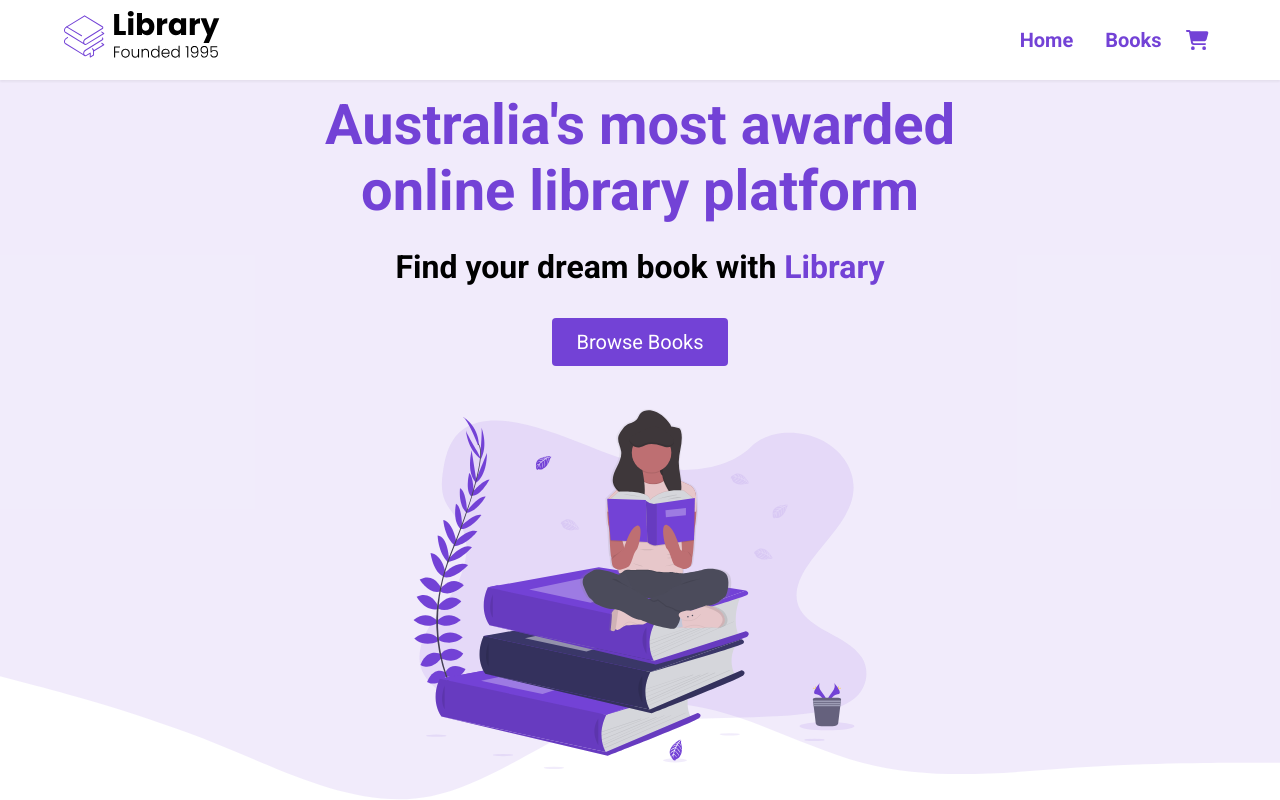
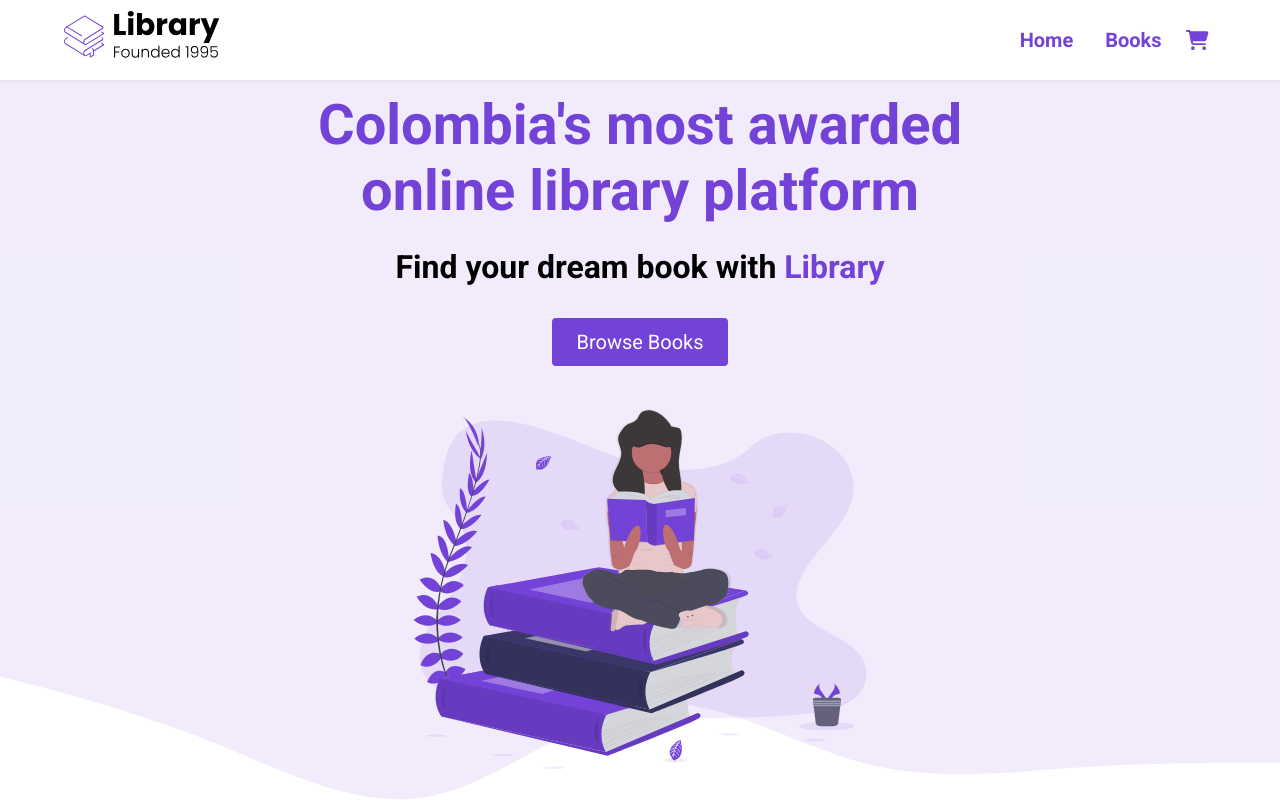
Before and after one commit to Molberda/library-react, a React (Create React App) app: page / in a window 1280 px wide. Shown: the top 800 px of the page. Built offline with nearby package versions, Linux system fonts and the light colour scheme.

Commit message:
changed the text in the landing page to Colombia

```diff
--- a/src/components/Landing.jsx
+++ b/src/components/Landing.jsx
@@ -7,7 +7,7 @@
             <header>
                 <div className="header__container">
                     <div className="header__description">
-                        <h1>Australia's most awarded online library platform</h1>
+                        <h1>Colombia's most awarded online library platform</h1>
                         <h2>Find your dream book with <span className="purple">Library</span> </h2>
                         <a href="#features">
                             <button className='btn'>Browse Books</button>
```
